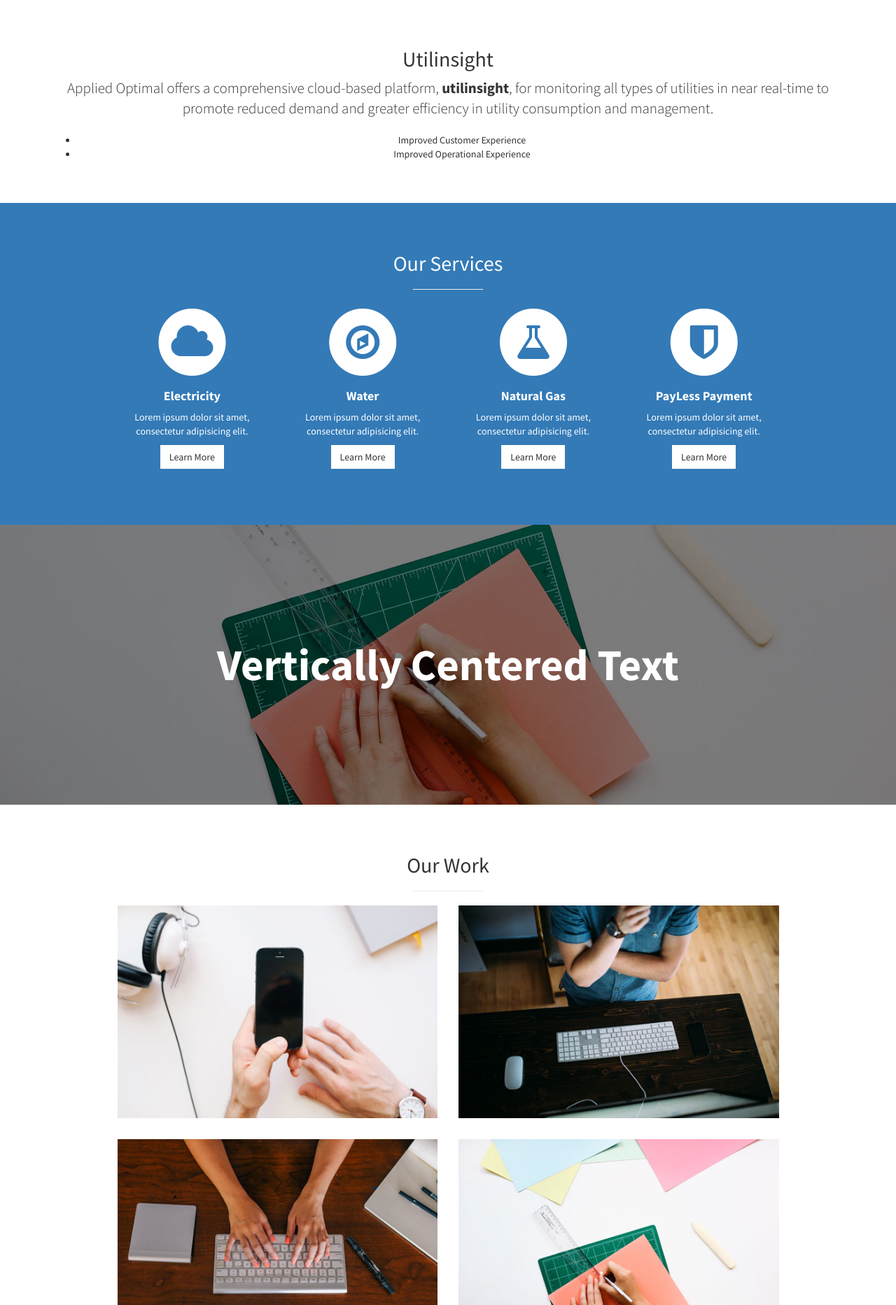
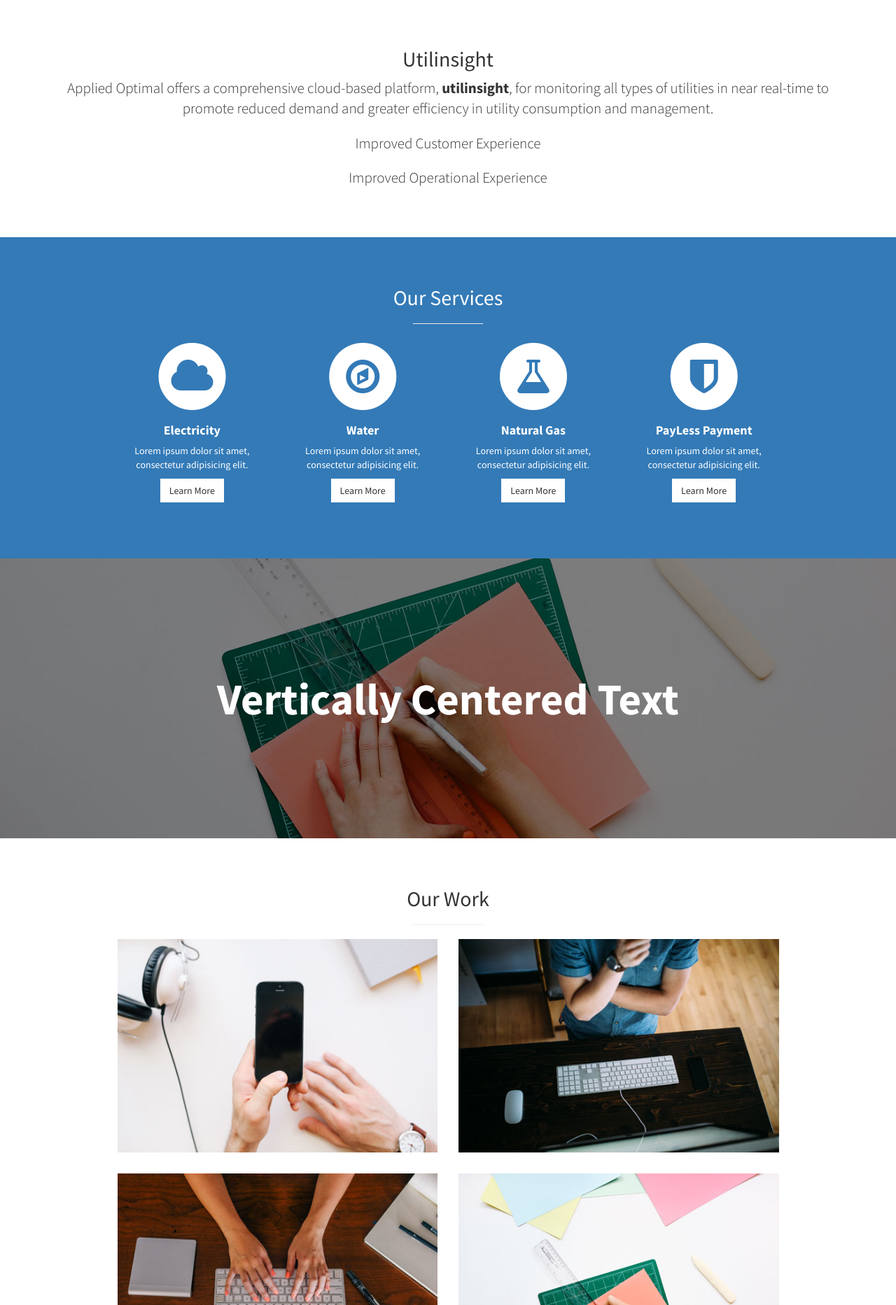
Before and after one commit to obacoskun/ao-website, a Jekyll site: the page built from index.html, in a window 1280 px wide. Shown: the part 902-2767 px from the top of the page at 70% size. Built offline with Jekyll 4.4.1, drawn with Linux system fonts in a browser that asks for light colours.

Commit message:
minor changes to about

```diff
--- a/_includes/about.html
+++ b/_includes/about.html
@@ -8,12 +8,8 @@
           for monitoring all types of utilities in near real-time to promote reduced demand
           and greater efficiency in utility consumption and management.
         </p>
-        <p>
-          <ul>
-            <li>Improved Customer Experience</li>
-            <li>Improved Operational Experience</li>
-          </ul>
-        </p>
+        <p class="lead">Improved Customer Experience</p>
+        <p class="lead">Improved Operational Experience</p>
       </div>
     </div>
     <!-- /.row -->
```
